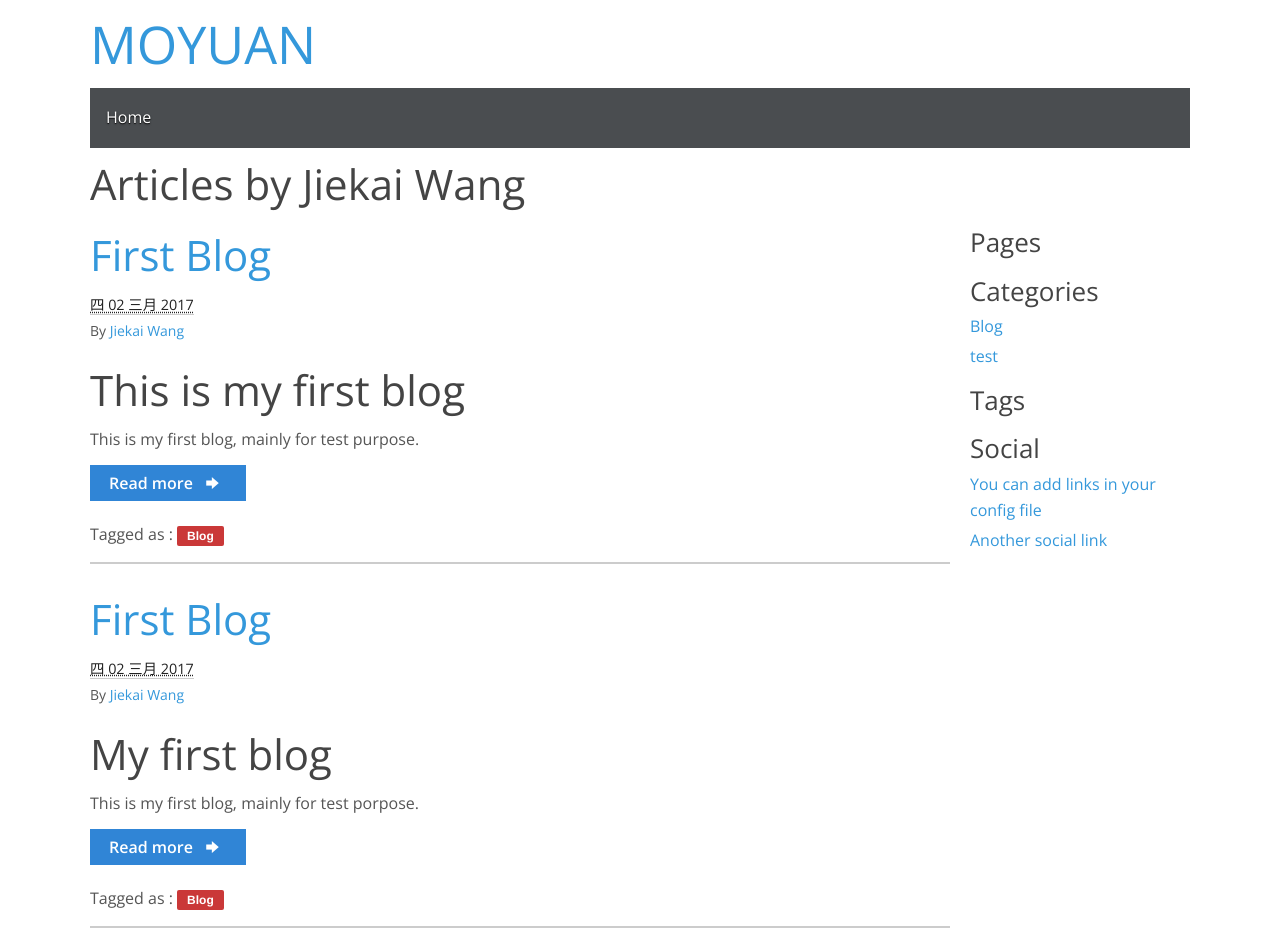
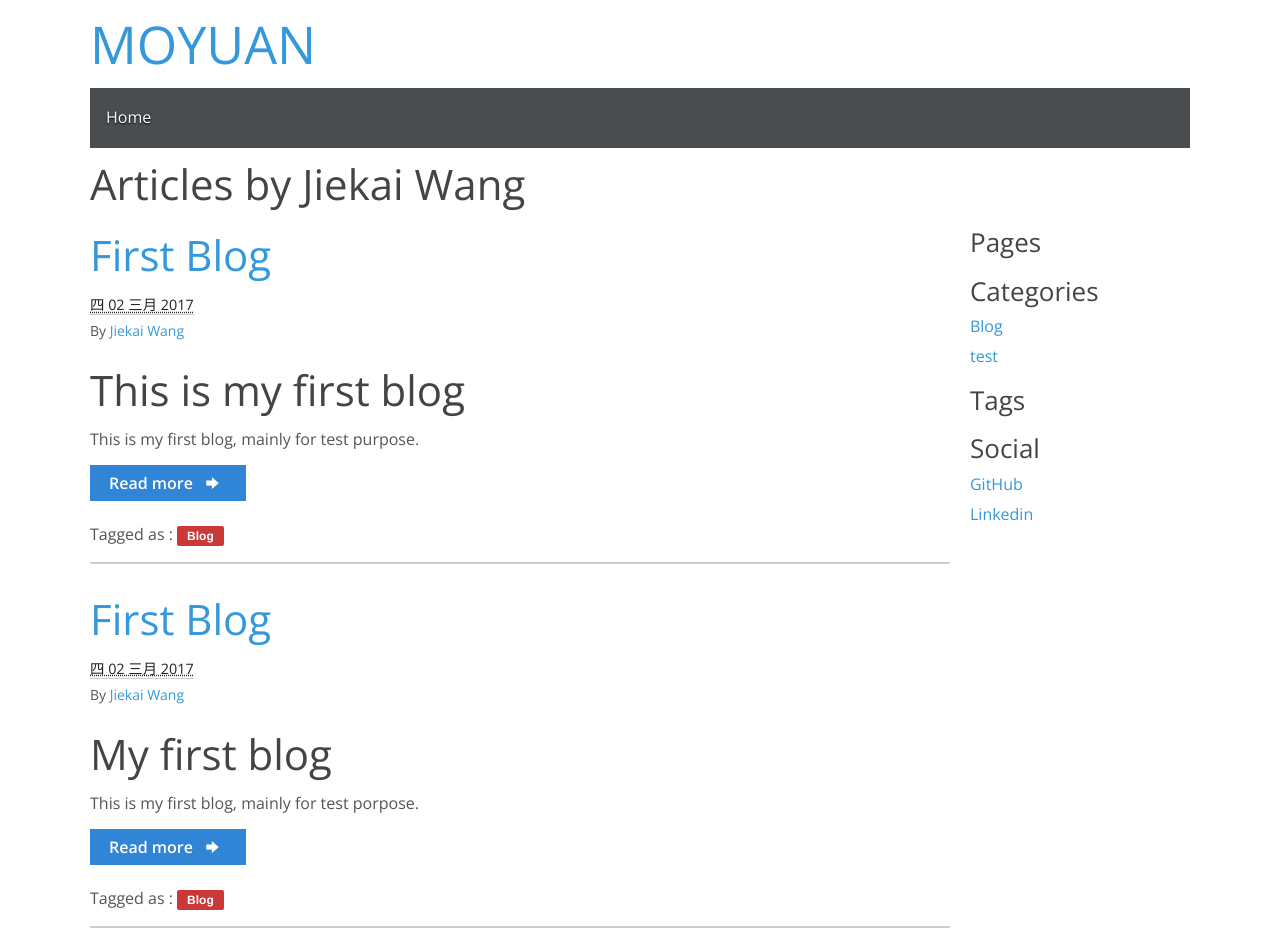
Before and after one commit to moyuan5989/moyuan5989.github.io, a plain HTML site: page author/jiekai-wang.html in a window 1280 px wide. Shown: the top 931 px of the page. Drawn offline with nearby package versions, Linux system fonts and the light colour scheme.

Commit message:
small update

```diff
--- a/author/jiekai-wang.html
+++ b/author/jiekai-wang.html
@@ -122,8 +122,8 @@
 <nav class="widget">
   <h4>Social</h4>
   <ul class="blank">
-    <li><a href="#">You can add links in your config file</a></li>
-    <li><a href="#">Another social link</a></li>
+    <li><a href="https://github.com/moyuan5989">GitHub</a></li>
+    <li><a href="https://www.linkedin.com/in/jiekaiwang/">Linkedin</a></li>
   </ul>
 </nav>
 
```
Also changed, not shown: blog1.html (+2 -2 lines), bolg1.html (+2 -2 lines), category/blog.html (+2 -2 lines), category/test.html (+2 -2 lines), index.html (+2 -2 lines), tag/blog.html (+2 -2 lines).
